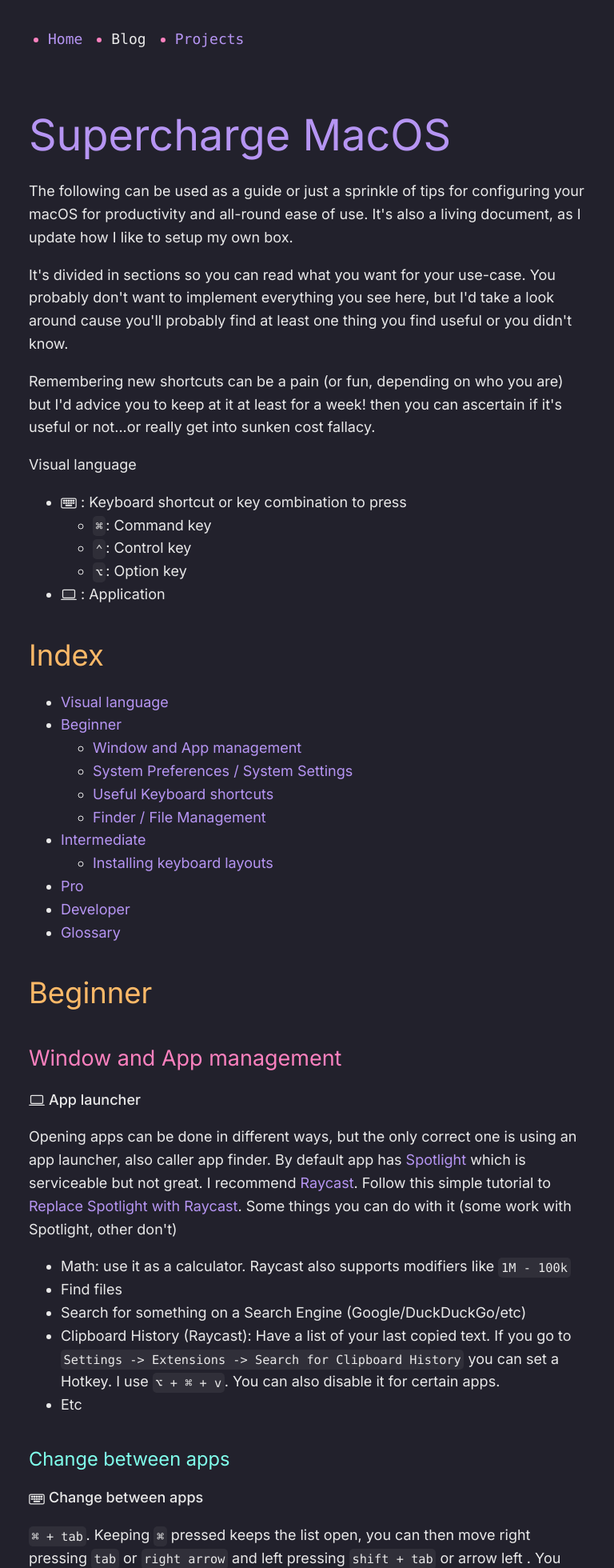
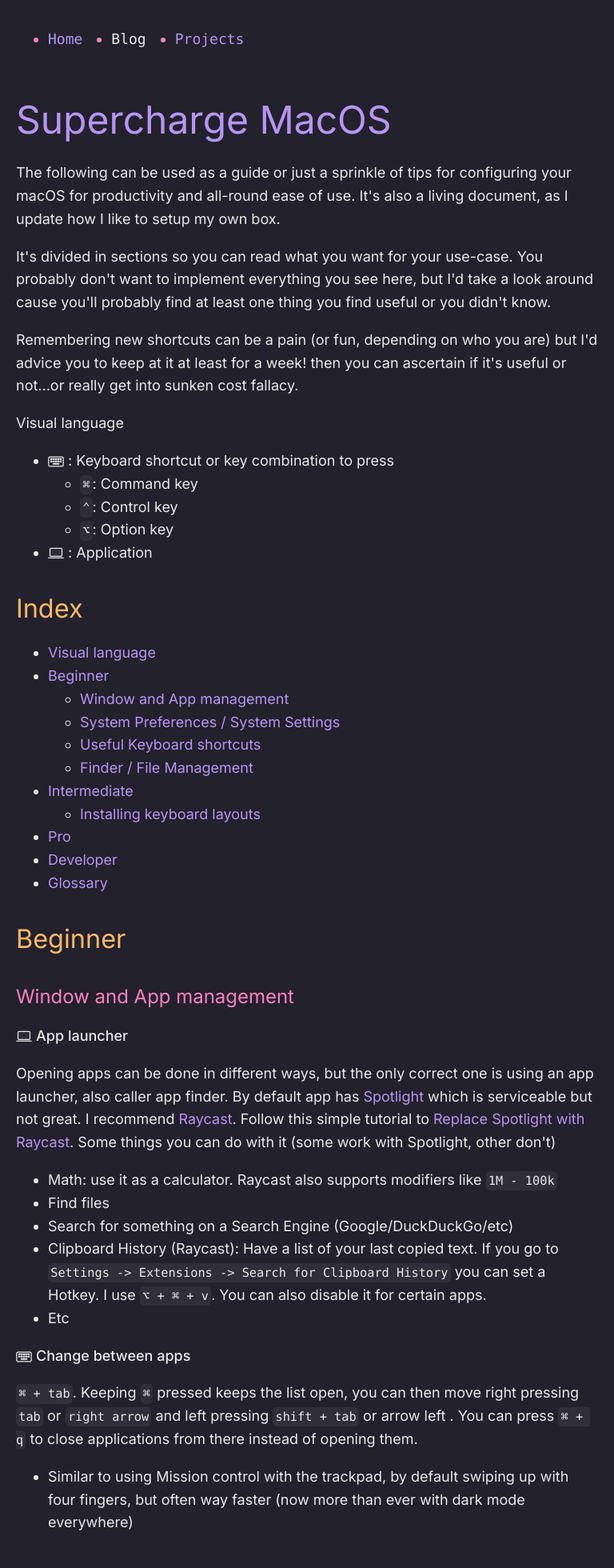
Before and after one commit to nicosantangelo/portfolio, a Next.js app: page /blog/supercharge-macos in a window 768 px wide. Shown: the top 1960 px of the page at 80% size. Built offline with nearby package versions, Linux system fonts and the light colour scheme.

Commit message:
font-size and titles

```diff
--- a/app/blog/[slug]/posts/supercharge-macos.md
+++ b/app/blog/[slug]/posts/supercharge-macos.md
@@ -42,8 +42,6 @@ Opening apps can be done in different ways, but the only correct one is using an
  - Clipboard History (Raycast): Have a list of your last copied text. If you go to `Settings -> Extensions -> Search for Clipboard History` you can set a Hotkey. I use `⌥ + ⌘ + v`. You can also disable it for certain apps.
  - Etc
 
-#### Change between apps
-
 <img src="/keyboard-icon.svg" width="20" height="20" style="display:inline;vertical-align:middle" alt="keyboard shortcut" /> **Change between apps**
 
 `⌘ + tab`. Keeping `⌘` pressed keeps the list open, you can then move right pressing `tab` or `right arrow` and left pressing `shift + tab` or arrow left . You can press `⌘ + q` to close applications from there instead of opening them.
@@ -55,8 +53,6 @@ Opening apps can be done in different ways, but the only correct one is using an
 
 `` ⌘ + ` ``, if you want to cycle in the opposite direction press ``⌘ + shift + ` ``
 - Similar to using App Exposé with the trackpad, by default swipping down with three fingers, but way faster
-
-#### Windows
 
 <img src="/laptop-icon.svg" width="20" height="20" style="display:inline;vertical-align:middle" alt="application" /> **Move and resize Windows**
 
@@ -106,8 +102,6 @@ By default, the Dock is visible at all times on the bottom of the screen, taking
 If you really want to use Mission Control, I find that grouping windows from the same app helps with the clutter. If you want a particular window from a group you can scroll it (two finger up on the trackpad) and pick from there. To activate it go to:
 
 `System Settings -> Desktop & Dock -> Scroll to the Mission Control section -> Group windows by application`
-
-#### Trackpad
 
 **Gestures**
 
--- a/app/components/navigation.module.css
+++ b/app/components/navigation.module.css
@@ -2,6 +2,7 @@
   position: absolute;
   left: 20px;
   top: 20px;
+  font-size: 1.125em;
 }
 
 .navigation li {
--- a/app/styles/globals.css
+++ b/app/styles/globals.css
@@ -61,12 +61,6 @@ html {
   font-size: 16px;
 }
 
-@media screen and (min-width: 48rem) {
-  html {
-    font-size: 18px;
-  }
-}
-
 body {
   color: var(--body-color);
   background: var(--body-background-color);
--- a/app/styles/markdown.css
+++ b/app/styles/markdown.css
@@ -7,6 +7,7 @@
   margin: 6rem auto 1rem;
   max-width: 48rem;
   padding: 0.25rem 0.25rem 3rem;
+  font-size: 1.125em;
 }
 
 .markdown pre,
@@ -71,7 +72,6 @@
 }
 
 .markdown strong {
-  /*color: var(--markdown-strong-color);*/
   font-weight: 500;
 }
 
@@ -95,7 +95,7 @@
 
 @media screen and (max-width: 930px) {
   .markdown {
-    margin: 5rem 1.3rem 1rem;
+    margin: 5rem 0.5rem 1rem;
   }
 }
 
```
